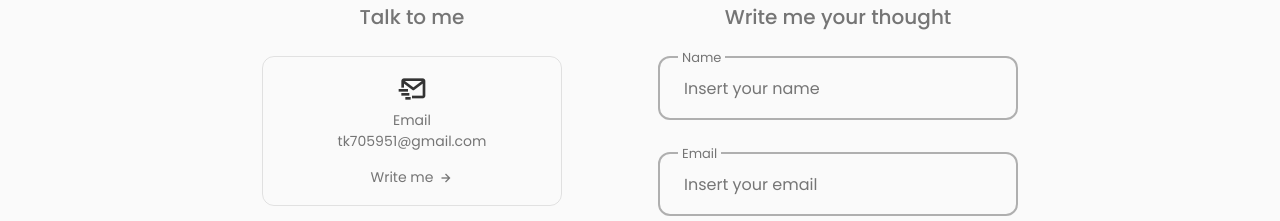
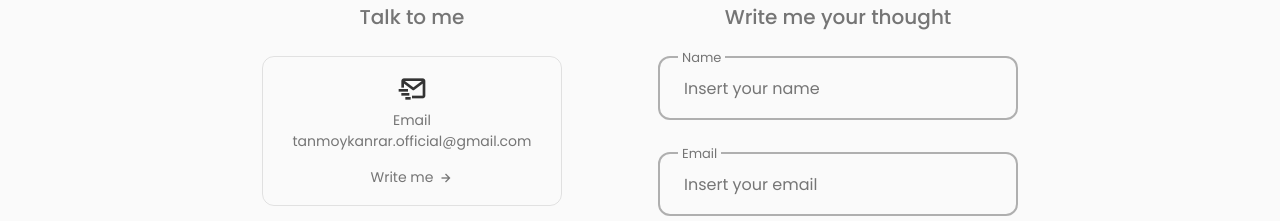
Before and after one commit to Tanmoy70/My-portfolio-site, a React (Vite) app: page / in a window 1280 px wide. Shown: the part 5900-6121 px from the top of the page. Built offline with nearby package versions, Linux system fonts and the light colour scheme.

Commit message:
chnage mail id

```diff
--- a/src/components/contact/Contact.jsx
+++ b/src/components/contact/Contact.jsx
@@ -27,10 +27,10 @@ export default function Contact() {
             <div className="contact_card">
               <i className="bx bx-mail-send contact_card-icon"></i>
               <h3 className="contact_card-title">Email</h3>
-              <span className="contact_card-data">tk705951@gmail.com </span>
+              <span className="contact_card-data">tanmoykanrar.official@gmail.com</span>
 
               <a
-                href="mailto:tk705951@gmail.com"
+                href="mailto:tanmoykanrar.official@gmail.com"
                 className="contact_button"
               >
                 Write me
```
